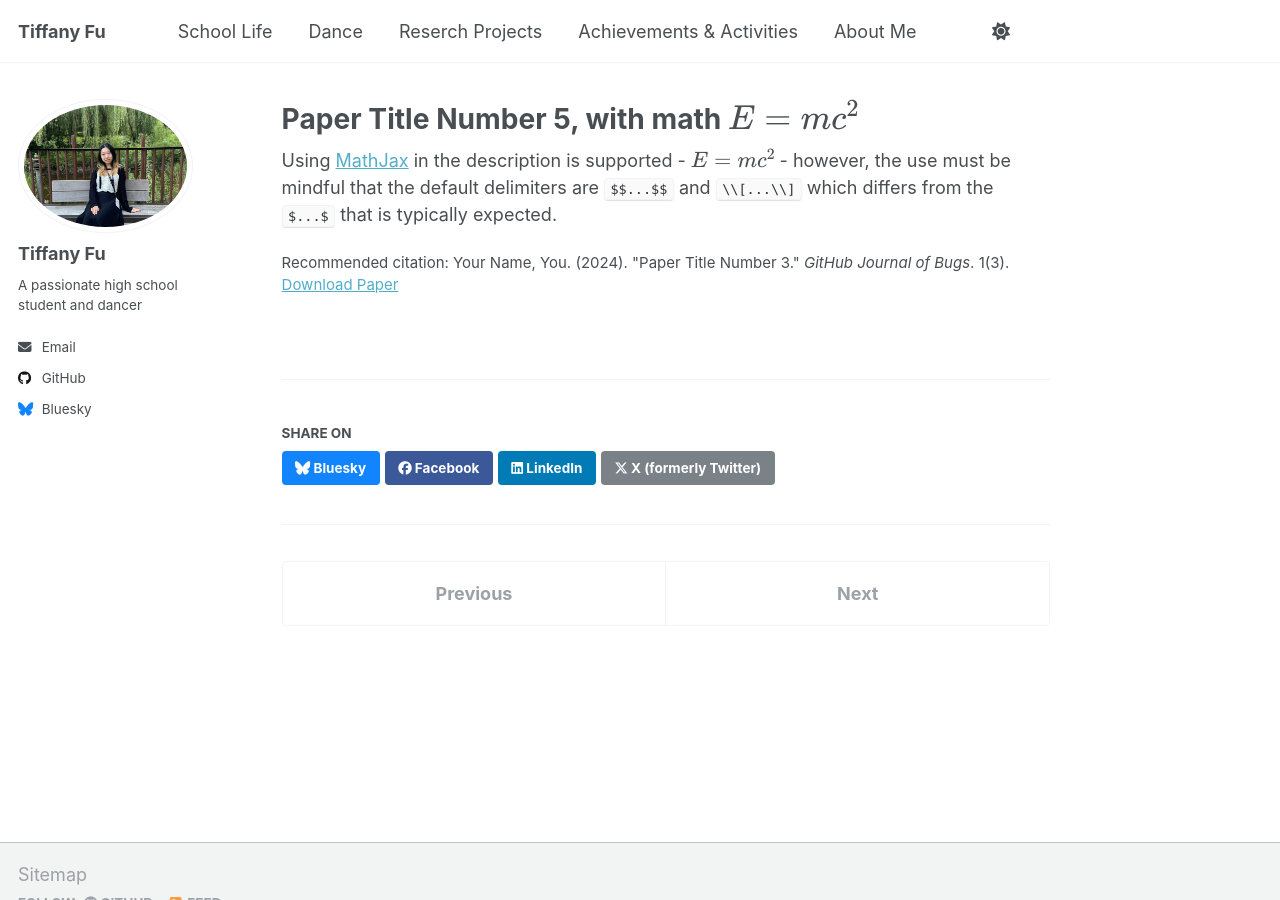
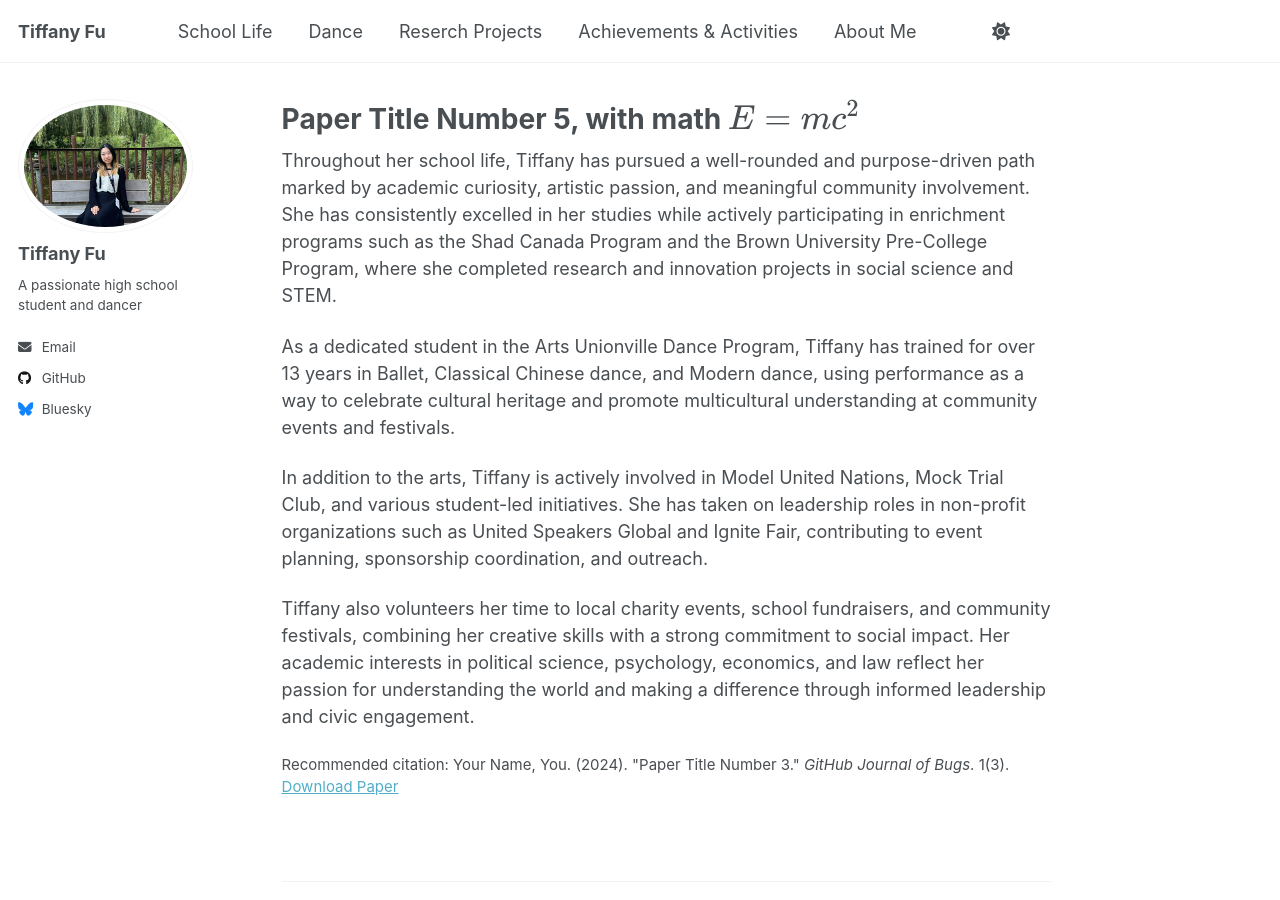
Before and after one commit to TiffanyJTFu/TiffanyFu, a Jekyll site: the page built from _publications/2025-06-08-paper-title-number-5.md, in a window 1280 px wide and 900 px high. Built offline with Jekyll 4.4.1, drawn with Linux system fonts in a browser that asks for light colours; a script that is not in the unit is left out.

Commit message:
Update 2025-06-08-paper-title-number-5.md

```diff
--- a/_publications/2025-06-08-paper-title-number-5.md
+++ b/_publications/2025-06-08-paper-title-number-5.md
@@ -4,10 +4,15 @@ collection: publications
 category: conferences
 permalink: /publication/2024-02-17-paper-title-number-4
 excerpt: 'This paper is about a famous math equation, $$E=mc^2$$'
-date: 2024-02-17
 venue: 'GitHub Journal of Bugs'
 paperurl: 'http://academicpages.github.io/files/paper3.pdf'
 citation: 'Your Name, You. (2024). &quot;Paper Title Number 3.&quot; <i>GitHub Journal of Bugs</i>. 1(3).'
 ---
 
-Using [MathJax](https://www.mathjax.org/) in the description is supported - $$E=mc^2$$ - however, the use must be mindful that the default delimiters are `$$...$$` and `\\[...\\]` which differs from the `$...$` that is typically expected.
+Throughout her school life, Tiffany has pursued a well-rounded and purpose-driven path marked by academic curiosity, artistic passion, and meaningful community involvement. She has consistently excelled in her studies while actively participating in enrichment programs such as the Shad Canada Program and the Brown University Pre-College Program, where she completed research and innovation projects in social science and STEM.
+
+As a dedicated student in the Arts Unionville Dance Program, Tiffany has trained for over 13 years in Ballet, Classical Chinese dance, and Modern dance, using performance as a way to celebrate cultural heritage and promote multicultural understanding at community events and festivals.
+
+In addition to the arts, Tiffany is actively involved in Model United Nations, Mock Trial Club, and various student-led initiatives. She has taken on leadership roles in non-profit organizations such as United Speakers Global and Ignite Fair, contributing to event planning, sponsorship coordination, and outreach.
+
+Tiffany also volunteers her time to local charity events, school fundraisers, and community festivals, combining her creative skills with a strong commitment to social impact. Her academic interests in political science, psychology, economics, and law reflect her passion for understanding the world and making a difference through informed leadership and civic engagement.
```
